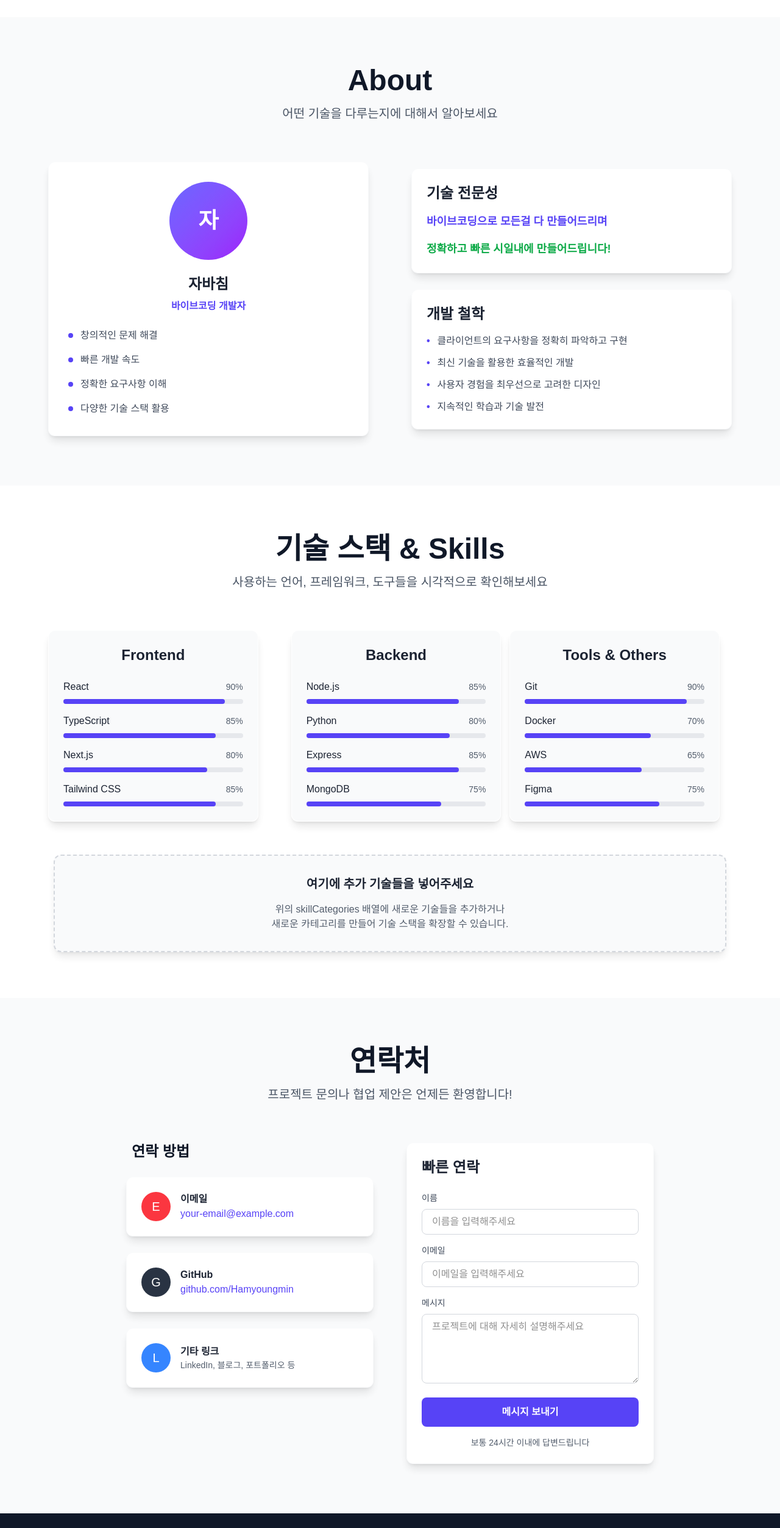
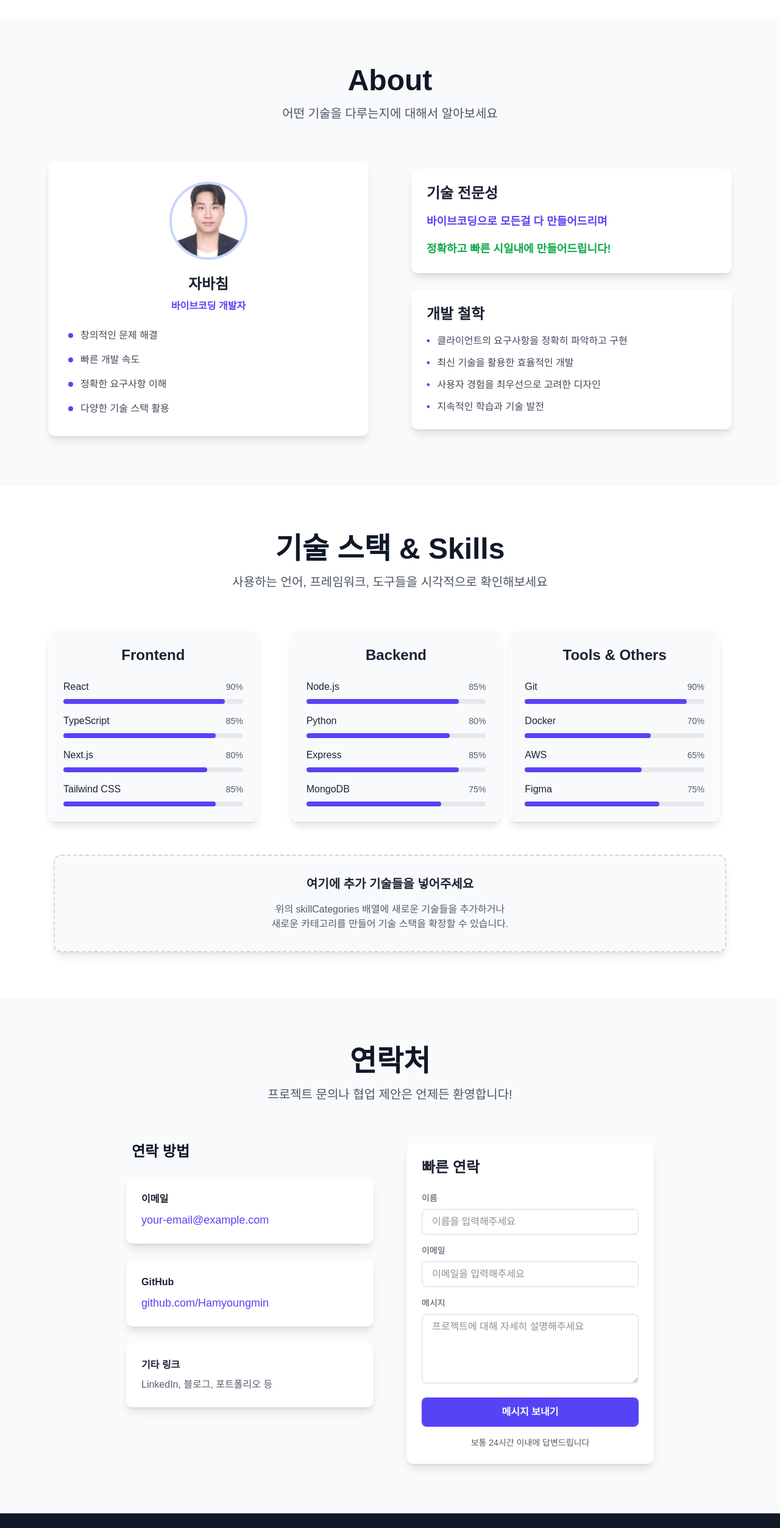
Before and after one commit to Hamyoungmin/me, a Next.js app: page / in a window 1280 px wide. Shown: the part 1814-4319 px from the top of the page at 61% size. Built offline with nearby package versions, Linux system fonts and the light colour scheme.

Commit message:
🖼️ 프로필 이미지 업데이트 및 UI 개선: 동그란 아이콘들 제거하고 About 섹션에 증명사진 추가

```diff
--- a/src/components/AboutSection.tsx
+++ b/src/components/AboutSection.tsx
@@ -1,4 +1,5 @@
 import AnimatedSection from './AnimatedSection';
+import Image from 'next/image';
 
 export default function AboutSection() {
   return (
@@ -20,8 +21,14 @@ export default function AboutSection() {
           <AnimatedSection animationType="fade-in-left" delay="200">
             <div className="bg-white dark:bg-gray-900 rounded-xl p-8 shadow-lg hover-card-left hover-glow hover-border">
               <div className="mb-6">
-                <div className="w-32 h-32 bg-gradient-to-br from-indigo-500 to-purple-600 rounded-full mx-auto mb-6 flex items-center justify-center">
-                  <span className="text-white text-4xl font-bold">자</span>
+                <div className="w-32 h-32 mx-auto mb-6 rounded-full overflow-hidden border-4 border-indigo-200 dark:border-indigo-800">
+                  <Image
+                    src="/증명사진.jpg"
+                    alt="자바침 프로필 사진"
+                    width={128}
+                    height={128}
+                    className="w-full h-full object-cover"
+                  />
                 </div>
                 <h3 className="text-2xl font-bold text-center text-gray-900 dark:text-white mb-2">
                   자바침
--- a/src/components/ContactSection.tsx
+++ b/src/components/ContactSection.tsx
@@ -27,19 +27,14 @@ export default function ContactSection() {
             {/* 이메일 */}
             <AnimatedSection animationType="fade-in-left" delay="300">
               <div className="bg-white dark:bg-gray-900 rounded-xl p-6 shadow-lg hover-card-left hover-glow hover-border">
-                <div className="flex items-center gap-4">
-                  <div className="w-12 h-12 bg-red-500 rounded-full flex items-center justify-center">
-                    <span className="text-white text-xl">E</span>
-                  </div>
                 <div>
-                    <h4 className="font-bold text-gray-900 dark:text-white">이메일</h4>
+                  <h4 className="font-bold text-gray-900 dark:text-white mb-2">이메일</h4>
                   <a
                     href="mailto:your-email@example.com"
-                      className="text-indigo-600 dark:text-indigo-400 hover:underline"
+                    className="text-indigo-600 dark:text-indigo-400 hover:underline text-lg"
                   >
                     your-email@example.com
                   </a>
-                  </div>
                 </div>
               </div>
             </AnimatedSection>
@@ -47,21 +42,16 @@ export default function ContactSection() {
             {/* GitHub */}
             <AnimatedSection animationType="fade-in-left" delay="400">
               <div className="bg-white dark:bg-gray-900 rounded-xl p-6 shadow-lg hover-card-left hover-glow hover-border">
-                <div className="flex items-center gap-4">
-                  <div className="w-12 h-12 bg-gray-800 rounded-full flex items-center justify-center">
-                    <span className="text-white text-xl">G</span>
-                  </div>
                 <div>
-                    <h4 className="font-bold text-gray-900 dark:text-white">GitHub</h4>
+                  <h4 className="font-bold text-gray-900 dark:text-white mb-2">GitHub</h4>
                   <a
                     href="https://github.com/Hamyoungmin"
                     target="_blank"
                     rel="noopener noreferrer"
-                      className="text-indigo-600 dark:text-indigo-400 hover:underline"
+                    className="text-indigo-600 dark:text-indigo-400 hover:underline text-lg"
                   >
                     github.com/Hamyoungmin
                   </a>
-                  </div>
                 </div>
               </div>
             </AnimatedSection>
@@ -69,16 +59,11 @@ export default function ContactSection() {
             {/* 기타 링크들 */}
             <AnimatedSection animationType="fade-in-left" delay="500">
               <div className="bg-white dark:bg-gray-900 rounded-xl p-6 shadow-lg hover-card-left hover-glow hover-border">
-                <div className="flex items-center gap-4">
-                  <div className="w-12 h-12 bg-blue-500 rounded-full flex items-center justify-center">
-                    <span className="text-white text-xl">L</span>
-                  </div>
                 <div>
-                    <h4 className="font-bold text-gray-900 dark:text-white">기타 링크</h4>
-                    <p className="text-gray-600 dark:text-gray-400 text-sm">
+                  <h4 className="font-bold text-gray-900 dark:text-white mb-2">기타 링크</h4>
+                  <p className="text-gray-600 dark:text-gray-400">
                     LinkedIn, 블로그, 포트폴리오 등
                   </p>
-                  </div>
                 </div>
               </div>
             </AnimatedSection>
```
Also changed, not shown: public/증명사진.jpg (added). Lines whose indentation alone changed are shown as unchanged.
